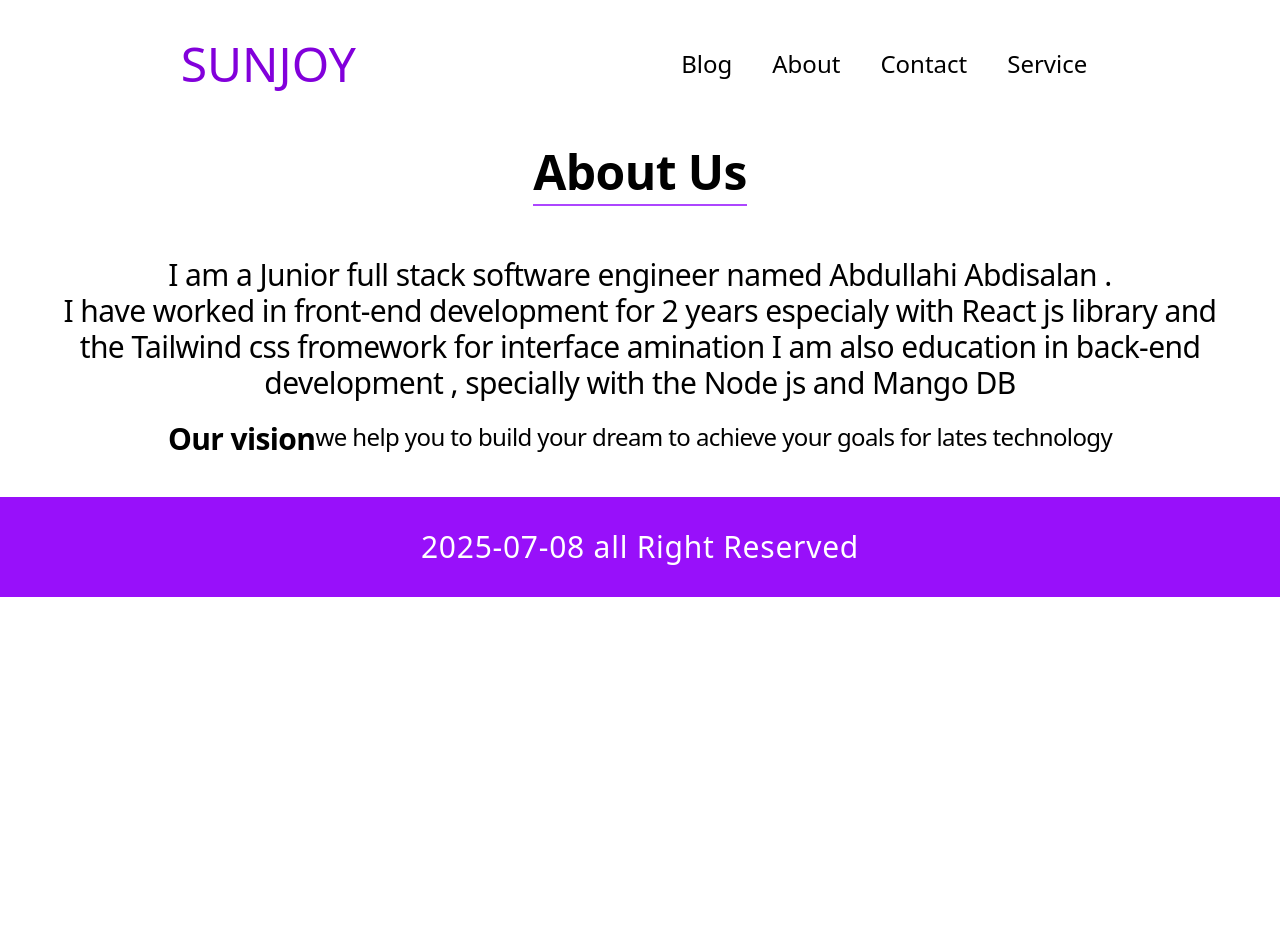
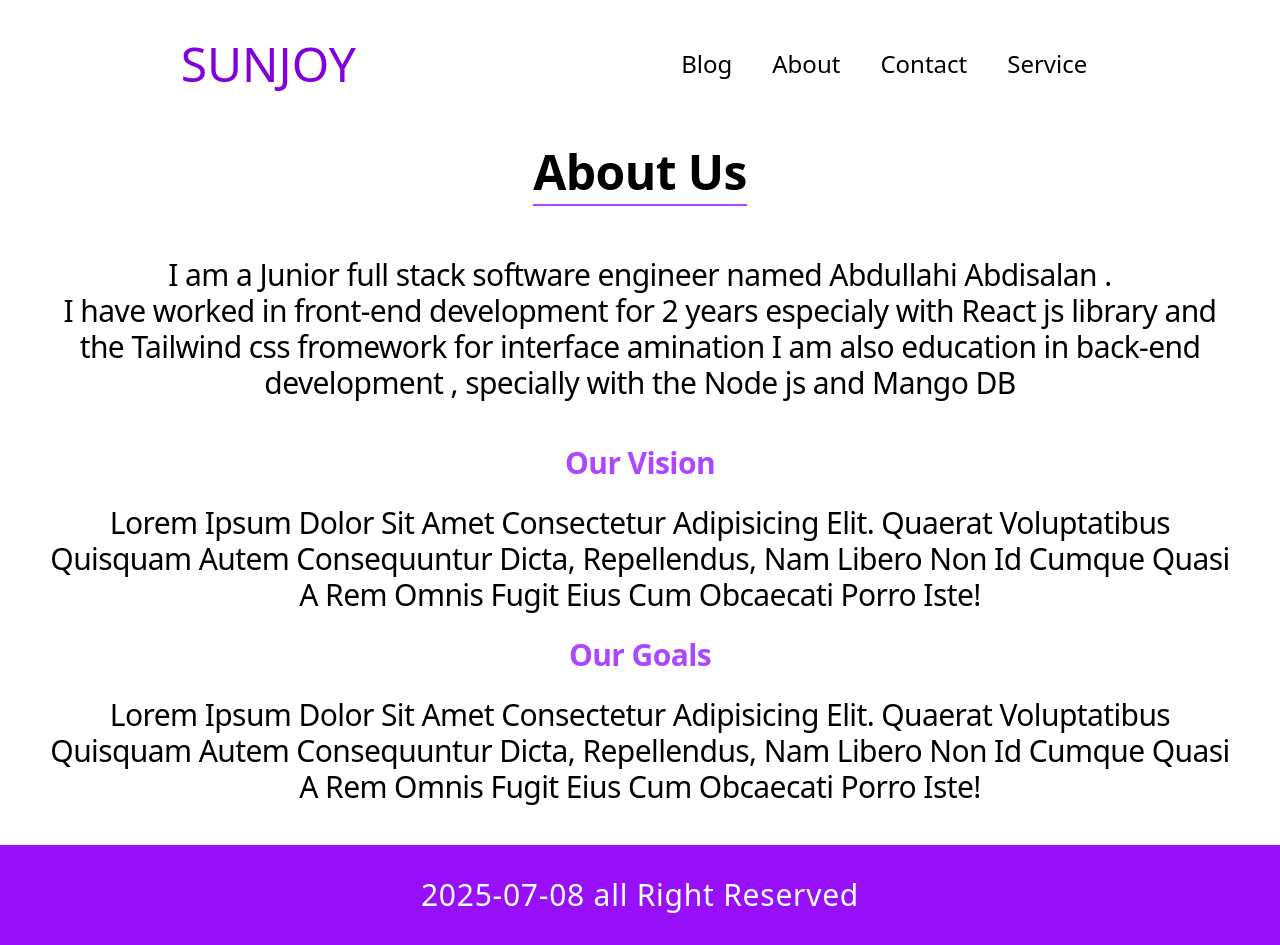
Before and after one commit to Abdullahi1440/Myporfoliowebapp, a React (Vite) app: page /About in a window 1280 px wide. Before the commit the page ends 800 px from the top, so only its background shows below. Built offline with nearby package versions, Linux system fonts and the light colour scheme; no server answers.

Commit message:
enhance text and modified typo

```diff
--- a/src/Component/Pages/About.jsx
+++ b/src/Component/Pages/About.jsx
@@ -4,20 +4,44 @@ const About = () => {
   return (
     <div className=' bg-white flex justify-center  text-2xl text-center items-center mx-auto w-full '>
 
-      <div className="  text-center items-center  mt-5 mb-5 tracking-tight ">
+      <div className="  text-center items-center  mt-5 mb-5 tracking-tight  ">
         <span className="border-b-2 border-purple-500 font-bold   capitalize text-5xl">About Us</span>
 
-          <div className="flex justify-center items-center text-center mx-auto mt-10 text-3xl">
+          <div className="flex justify-center items-center text-center mx-auto mt-10 text-3xl w-full">
              <p className='text-center font-light items-center mx-10 text-3xl py-5 px-5'>
                  I am a Junior full stack software engineer named Abdullahi  Abdisalan .<br/>
         I have worked in front-end  development for 2 years especialy with React js library and the Tailwind css fromework for interface amination
         I am also education in back-end  development , specially  with the Node js  and Mango DB
              </p>
+
         </div>
-         <div className="flex  justify-center text-2xl w-full ">
-          <h5 className='   block justify-center text-center items-center font-bold text-3xl '>Our vision </h5>
-          <span className='text-center font-'>we help you to build your dream to achieve your goals for lates technology </span>
-        </div>
+         <div className="flex items-center justify-center mt-3 mb-3 mx-auto ">
+          <h5 className="text-center text-3xl font-bold   text-purple-500 capitalize py-3 px-3 "> Our  vision </h5>
+
+         </div>
+         <div className="flex items-center justify-center mx-auto">
+          <span className="text-center text-3xl font-light capitalize  mx-10 ">
+            Lorem ipsum dolor sit amet consectetur adipisicing elit. Quaerat voluptatibus quisquam autem consequuntur dicta, repellendus,
+             nam libero non id cumque quasi a rem omnis fugit eius cum obcaecati porro iste!
+             </span>
+
+         </div>
+         <div className="flex items-center justify-center mt-3 mb-3 mx-auto   ">
+          <h5 className="text-center text-3xl font-bold   text-purple-500 capitalize py-3 px-3  "> Our  Goals </h5>
+
+         </div>
+         <div className="flex items-center justify-center mx-auto">
+          <span className="text-center text-3xl font-light capitalize  mx-10 ">
+            Lorem ipsum dolor sit amet consectetur adipisicing elit. Quaerat voluptatibus quisquam autem consequuntur dicta, repellendus,
+             nam libero non id cumque quasi a rem omnis fugit eius cum obcaecati porro iste!
+             </span>
+
+         </div>
+
+
+
+
+
 
         </div>
 
--- a/src/Component/Pages/Hero.jsx
+++ b/src/Component/Pages/Hero.jsx
@@ -1,17 +1,28 @@
 import React from 'react'
+import { motion } from 'framer-motion'
 import { useTypewriter } from 'react-simple-typewriter'
 const Header = () => {
   const [typeEffect] = useTypewriter({
-    words: ['Full stack developer', 'Mobile Developer'],
+    words: ['Full stack developer','Web Designing','ODOO Implementation', 'Mobile Developer'],
     loop: {},
     typeSpeed: 100,
     delaySpeed: 40
   })
   return (
     <div className='block bg-purple-900 flex-wrap  shadow py-10 px-5 mx-auto my-5 w-[90%]  rounded-2xl   '>
-      <span className='block flex-wrap text-3xl  xl:text-5xl text-white font-extrabold  capitalize text-center items-center  tracking-wide w-full justify-center hover:text-amber-400 '>
-        Eng Abdullahi
+      <span className='block flex-wrap text-5xl  xl:text-6xl text-amber-400 font-extrabold  capitalize text-center items-center  tracking-wide w-full justify-center hover:text-amber-400 '>
+        <motion.div
+      initial={{opacity:0, y:-50}}
+      animate={{opacity:1, y:0}}
+      transition={{duration:2}}
+      >
+        <h3 className='text-center text-6xl  uppercase'>I am ready to enhance you </h3>
+
+      </motion.div>
           </span>
+          <span className=' flex flex-wrap text-wrap text-center text-3xl font-medium py-3 px-3 text-white'>I build websites and web apps using modern technologies and tools, helping businesses and individuals to achieve their dreams.
+
+If you need a reliable developer to bring your project to life, I'm here to help you.</span>
       <span className=' block text-5xl flex-wrap text-yellow-600  font-light  capitalize text-center items-center  justify-center mt-3  py-3  '>
           {
             typeEffect
--- a/src/Component/Pages/Home.jsx
+++ b/src/Component/Pages/Home.jsx
@@ -20,7 +20,9 @@ const Home = () => {
         <h3 className='text-center text-6xl text-purple-600 uppercase'>I am ready to enhance you </h3>
 
       </motion.div> */}
-      <animated.div style={style}> <h3 className='text-center text-6xl text-purple-600 uppercase'>I am ready to enhance you </h3>
+      <animated.div style={style}> <h3 className='text-center text-4xl text-purple-600  capitalize'>
+        A business has not got a website, which is like a business without dreaming and goals. I advise you to improve using technology to achieve your goals with your business.
+         </h3>
 
 
       </animated.div>
```
